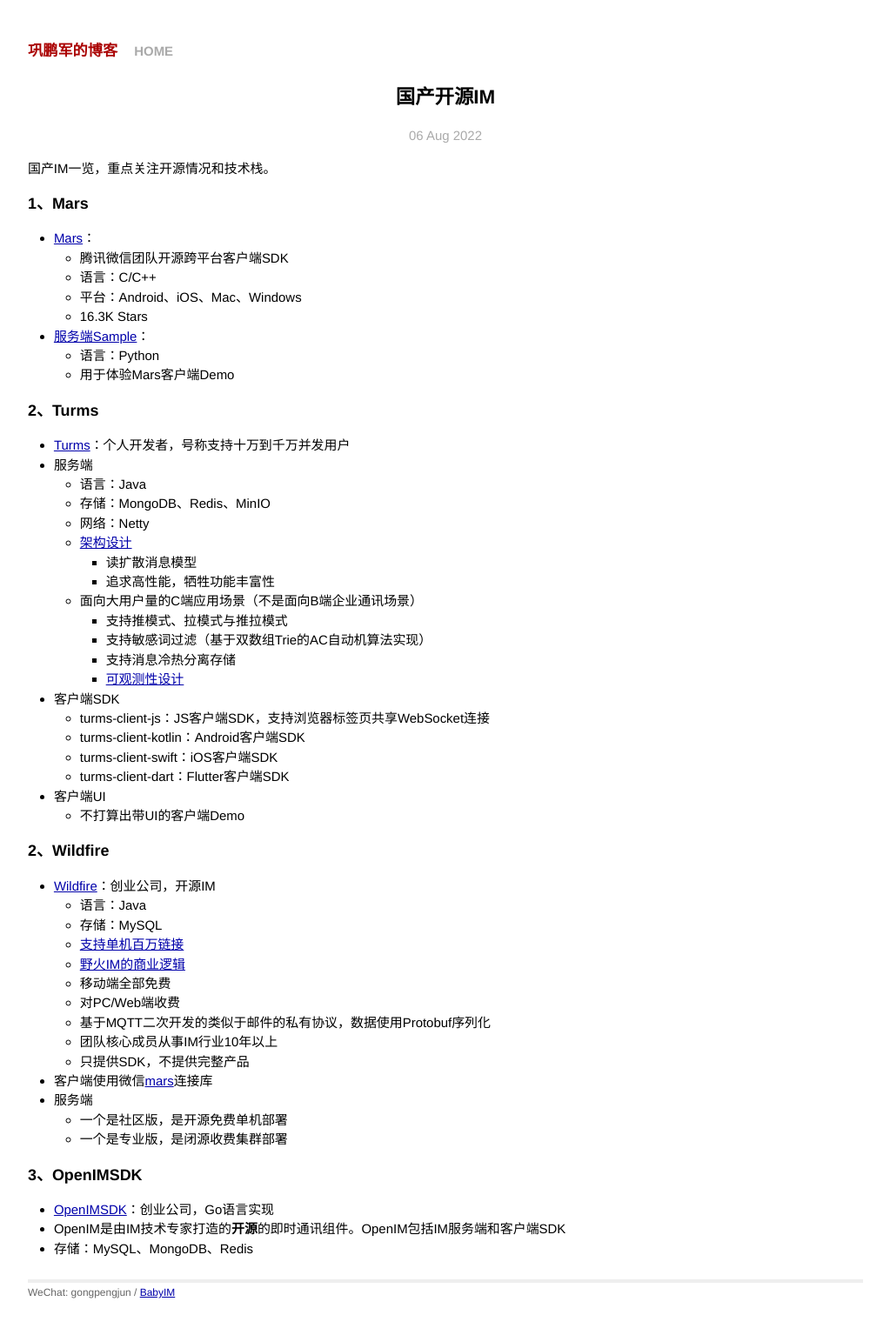
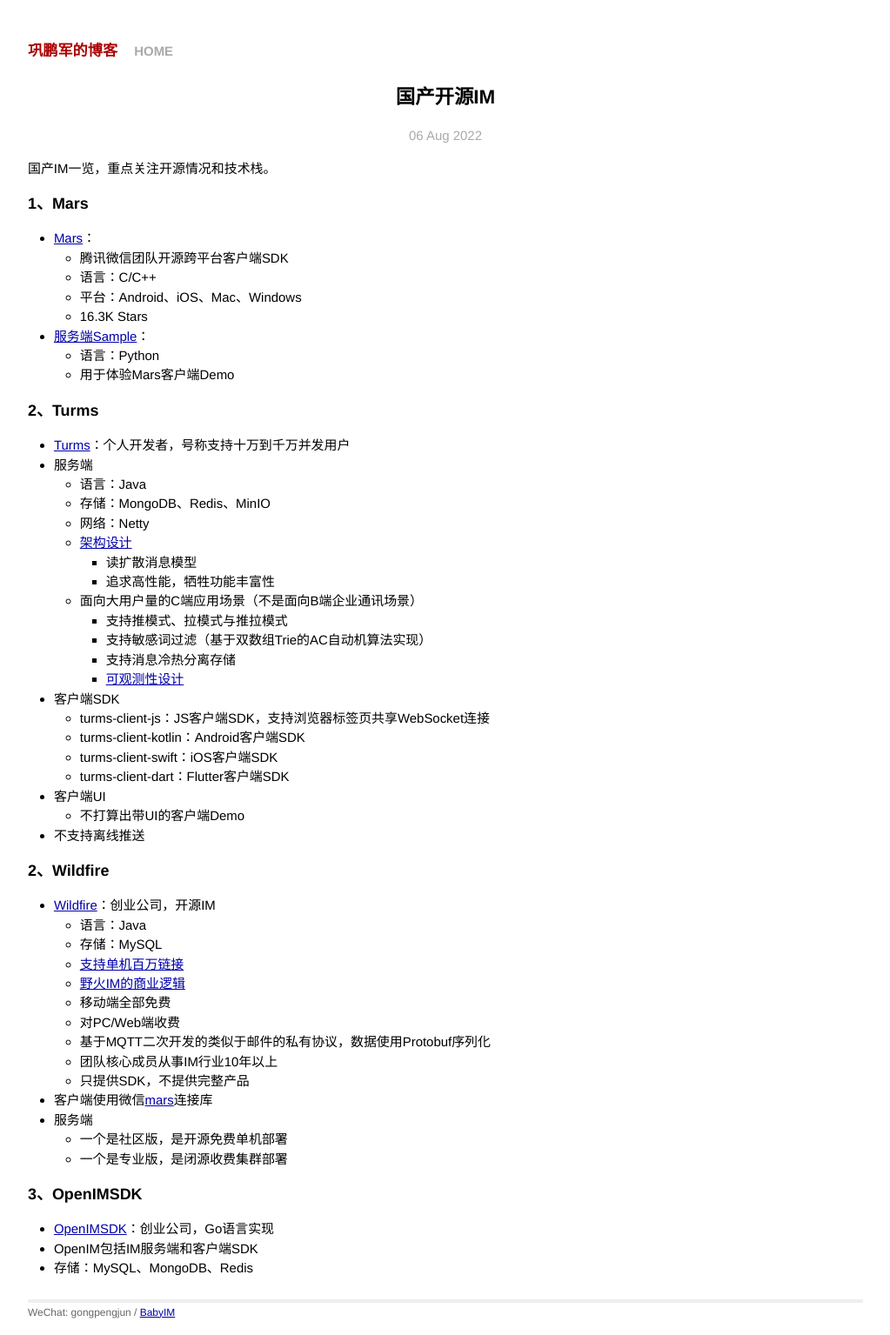
Before and after one commit to gongpengjun/gongpengjun.github.io, a Jekyll site: the page built from _posts/2022-08-06-im000-chinese-opensource-im.markdown, in a window 1280 px wide. Shown: the whole page at 87% size, without its empty margins (128-1151 px from the left). Built offline with Jekyll 4.4.1, drawn with Linux system fonts in a browser that asks for light colours; before the commit the page ends 1513 px from its top, so only the background shows below that.

Commit message:
refine doc

```diff
--- a/_posts/2022-08-06-im000-chinese-opensource-im.markdown
+++ b/_posts/2022-08-06-im000-chinese-opensource-im.markdown
@@ -43,6 +43,8 @@ categories: IM
 - 客户端UI
   - 不打算出带UI的客户端Demo
 
+- 不支持离线推送
+
 ### 2、Wildfire
 
 - [Wildfire](https://github.com/wildfirechat)：创业公司，开源IM
@@ -63,5 +65,5 @@ categories: IM
 ### 3、OpenIMSDK
 
 - [OpenIMSDK](https://github.com/OpenIMSDK)：创业公司，Go语言实现
-- OpenIM是由IM技术专家打造的**开源**的即时通讯组件。OpenIM包括IM服务端和客户端SDK
+- OpenIM包括IM服务端和客户端SDK
 - 存储：MySQL、MongoDB、Redis
```
